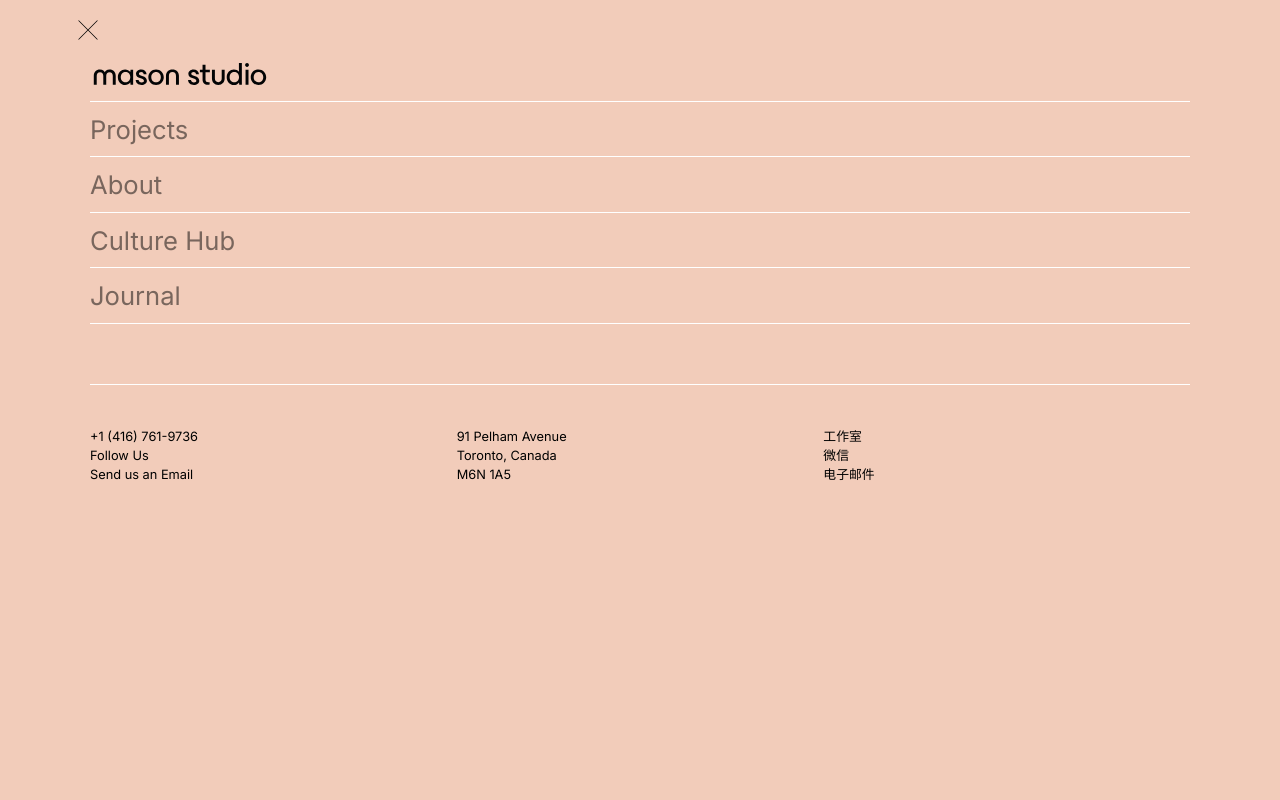
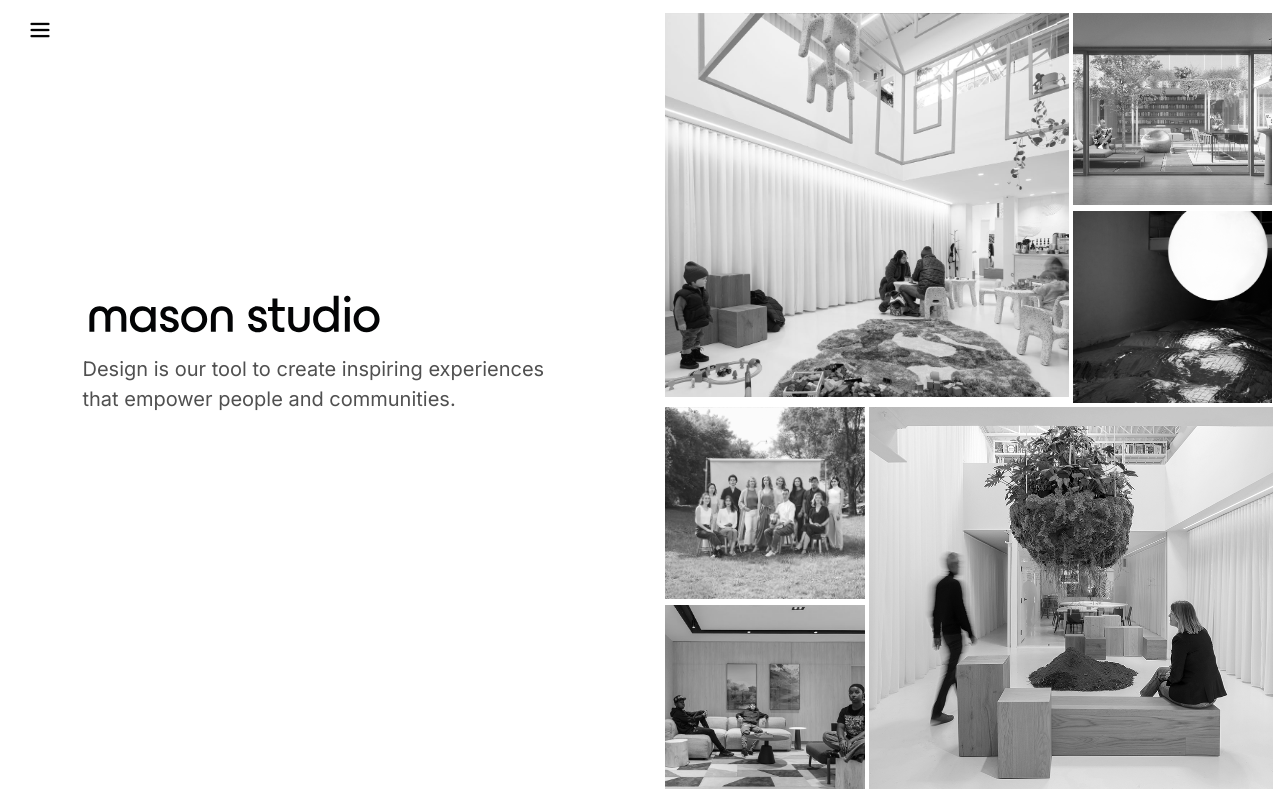
Before and after one commit to techloset/Talha-masoWebApp, a Next.js app: page / in a window 1280 px wide. Built offline with nearby package versions, Linux system fonts and the light colour scheme.

Commit message:
fix minors mistakes

```diff
--- a/app/(component)/footer/footer.js
+++ b/app/(component)/footer/footer.js
@@ -34,7 +34,7 @@
 
         </div>
 
-        <div className=' md:hidden border-t-[1px] border-gray-300 mt-[10px]'></div>
+        <div className=' md:hidden border-t-[1px] border-white mt-[10px]'></div>
 
         <div className='md:hidden flex gap-3 mt-[10px]'>
           <p>工作室</p>
--- a/app/(component)/header/header.js
+++ b/app/(component)/header/header.js
@@ -2,13 +2,15 @@
 
 import React, { useState } from 'react'
 import Image from 'next/image'
+import Footer from '../footer/footer'
 
 import Link from 'next/link'
+// import footer from '../footer/footer'
 
 
 const header = () => {
 
-    const [navbar, setNavbar] = useState(true)
+    const [navbar, setNavbar] = useState(false)
     return (
         <div className='   '>
 
@@ -27,7 +29,7 @@
 
 
 
-                                <div className=' w-[100%] flex justify-end mt-[10px]  p-[10px]' >
+                                <div className=' w-[100%] flex justify-end mt-[10px] md:block  p-[10px] ' >
                                     <Image onClick={() => setNavbar(!navbar)} src='/images/cross.svg' width='100' height='100' className='  w-[20px] h-[20px] cursor-pointer  ' />
 
                                 </div>
@@ -35,9 +37,10 @@
                             </div>
 
                             {/* list */}
-                            <ul className='   px-[15px]  md:px-[90px]  '>
+                            <ul className='  h-full  px-[15px]  md:px-[90px]  '>
 
-                                <div className='hidden md:block mt-[9px] mb-[12px]' >
+                               <div className=' h-[60%]'>
+                               <div className='hidden md:block mt-[9px] mb-[12px]' >
                                 <Link href='/' onClick={() => setNavbar(!navbar)}>    <Image src='/images/mason.svg' alt="mason logo" height='100' width='100' className='cursor-pointer w-auto h-[30px] ' /> </Link>
                                 </div>
 
@@ -65,51 +68,16 @@
 
                                 {/* horizontal line */}
                                 <div className='border-t-[1px] border-white '></div>
+                               </div>
 
 
 
                                 {/* footer */}
 
-                                <div className=' text-[12.8px] pt-[23px]    sm:mt-[120px] sm:pt-0 md:mt-0  '>
-
-                                    <div className='border-t-[1px] border-white  mt-[50px] md:pt-[2%] sm:w-[45%] md:w-auto lg:mt-[60px] '></div>
-
-                                    <div className='flex justify-start md:justify-between md:items-center   mt-[20px] '>
-
-                                        <div className='sm:absolute sm:right-[15px] sm:bottom-[105px] sm:w-[45%]  w-[50%] md:static md:w-full  text-[#000000]'>
-                                            <p className=''>+1 (416) 761-9736 </p>
-                                            <p >Follow Us </p>
-                                            <p>Send us an Email </p>
-                                        </div>
-
-                                        <div className='sm:w-[45%] sm:absolute sm:left-3 sm:bottom-[60px] md:static md:w-full  text-[#000000]'>
-                                            <p className=''>91 Pelham Avenue</p>
-                                            <p >Toronto, Canada</p>
-                                            <p>M6N 1A5</p>
-                                        </div>
-
-                                        {/* tis chinese part hidden on small devices and shown on md screen */}
-                                        <div className='md:block md:static hidden  md:w-full'>
-                                            <p>工作室</p>
-                                            {/* <p>/</p> */}
-                                            <p>微信</p>
-                                            {/* <p>/</p> */}
-                                            <p>电子邮件</p>
-                                        </div>
-
-                                    </div>
-
-                                    <div className='bg-white border-t-[1px]  mt-[10px] sm:w-[45%] sm:absolute sm:right-[17px] md:hidden'></div>
-
-                                    <div className='flex gap-3 mt-[10px] sm:absolute sm:right-[15px] sm:bottom-[60px] sm:w-[45%] md:hidden'>
-                                        <p>工作室</p>
-                                        <p>/</p>
-                                        <p>微信</p>
-                                        <p>/</p>
-                                        <p>电子邮件</p>
-                                    </div>
-
-                                </div>
+                               <div className=' h-[40%]'>
+                                <div className='border-t-[1px] border-white '></div>
+                                <Footer/>
+                               </div>
                             </ul>
 
 
@@ -120,7 +88,7 @@
 
                         </div>
                     ) : (
-                        <div className=' flex  items-center px-[20px] md:w-[80px] md:px-[20px] '>
+                        <div className='bg-white flex  items-center px-[20px] md:w-[80px] md:px-[20px] '>
                             {/* mason logo */}
                             <div className=' md:hidden  '>
                                 <Link href='/' >  <Image src='/images/mason.svg' alt="mason logo" height='100' width='100' className='cursor-pointer w-[70%] ' /> </Link>
--- a/app/pages/main/main.js
+++ b/app/pages/main/main.js
@@ -95,7 +95,7 @@
 
 
                 {/* text content */}
-                <div className=' mb-[10px] h-[70px] md:h-[30%] md:m-auto   md:w-[80%]  bg-orange-500    md:ml-[50px] ' >
+                <div className=' mb-[10px] h-[70px] md:h-[30%] md:m-auto   md:w-[80%]      md:ml-[50px] ' >
 
                     <Image src='/images/mason.svg' alt="mason logo" height='100' width='100' className='cursor-pointer w-[50%] hidden md:block md:ml-[25px] md:mt-[7px] ' />
 
```
